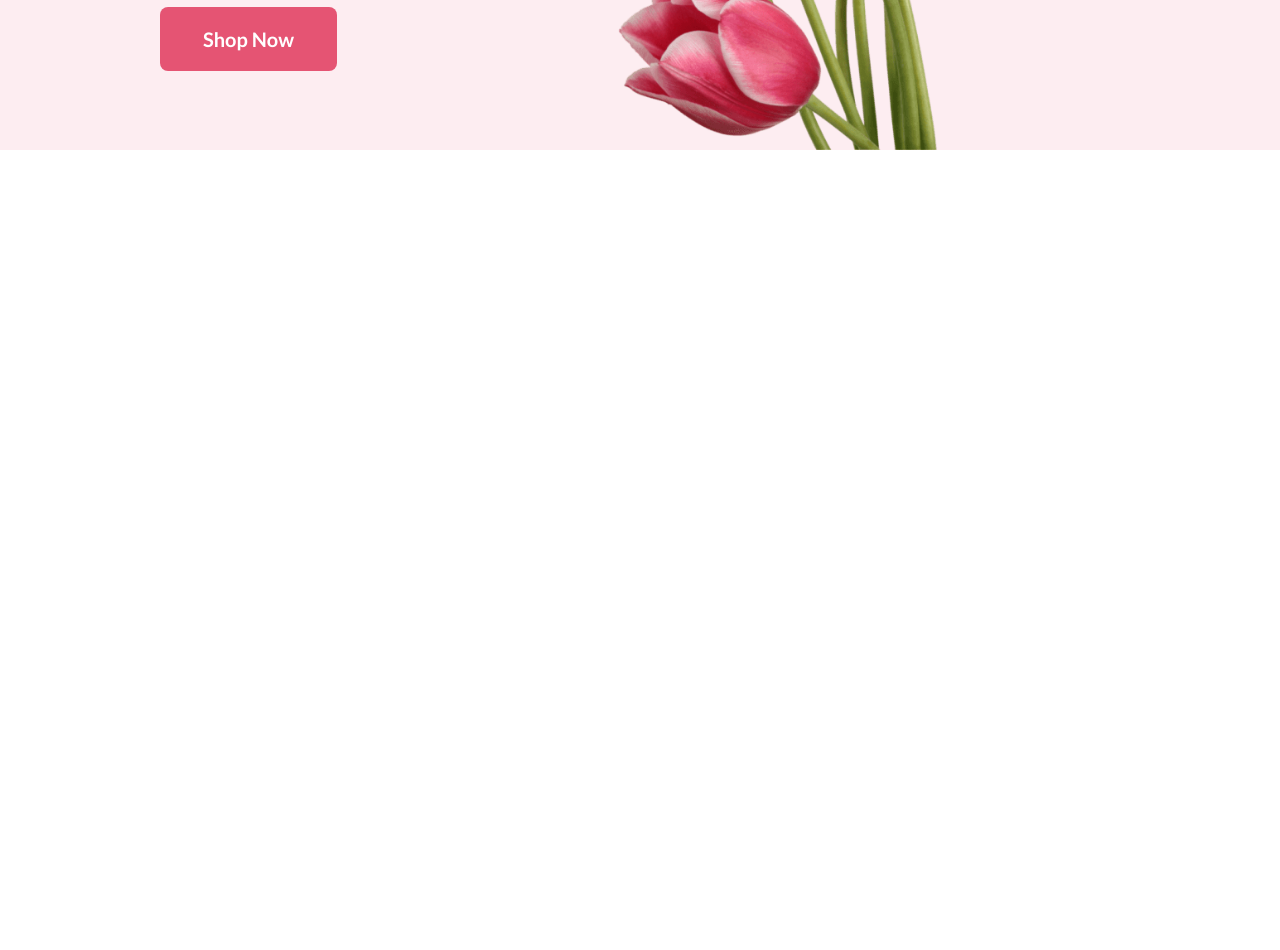
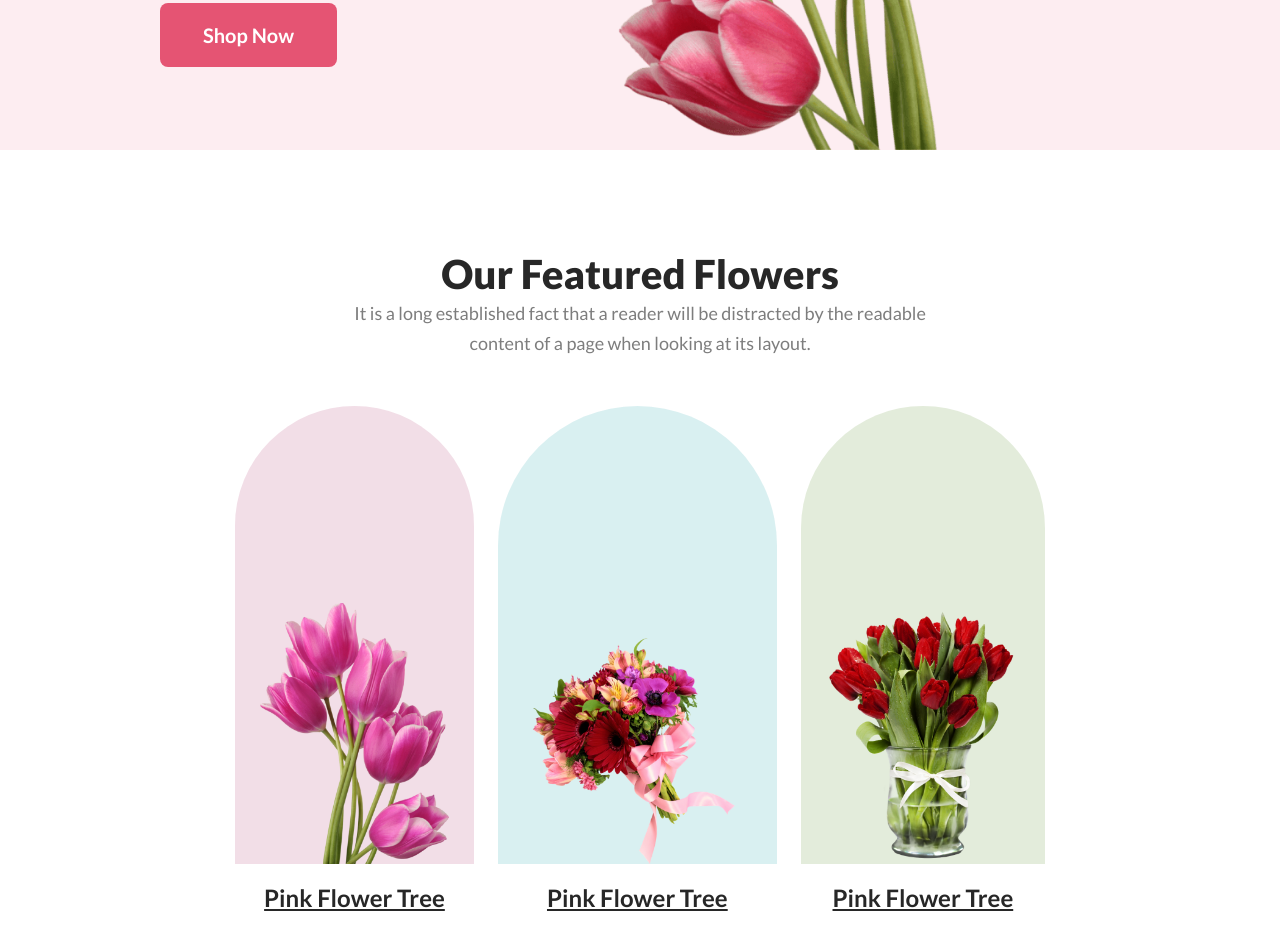
Before and after one commit to hemelprogramming/Flower-shop, a plain HTML site: page index.html in a window 1280 px wide. Shown: the part 512-1462 px from the top of the page. Before the commit the page ends 800 px from the top, so only its background shows below. Drawn offline with Linux system fonts and the light colour scheme.

Commit message:
added a main part

```diff
--- a/index.html
+++ b/index.html
@@ -23,6 +23,36 @@
       </div>
     </div>
   </header>
+  <section id="featured">
+    <div class="container">
+      <div class="section-heading">
+        <h2>Our Featured Flowers</h2>
+        <p>It is a long established fact that a reader will be distracted by the readable content of a page when looking
+          at its
+          layout.</p>
+      </div>
+      <div class="section-content">
+        <div class="flower ">
+          <div class="flower-img pink">
+            <img class="flower1" src="Flower Asset/pngwing 6.png" alt="">
+          </div>
+          <p>Pink Flower Tree</p>
+        </div>
+        <div class="flower">
+          <div class="flower-img blue">
+            <img src="Flower Asset/pngwing 5.png" alt="">
+          </div>
+          <p>Pink Flower Tree</p>
+        </div>
+        <div class="flower ">
+          <div class="flower-img  green">
+            <img src="Flower Asset/pngwing 8.png" alt="">
+          </div>
+          <p>Pink Flower Tree</p>
+        </div>
+      </div>
+    </div>
+  </section>
 </body>
 
 </html>
--- a/style/style.css
+++ b/style/style.css
@@ -28,6 +28,20 @@ button {
   font-weight: 700;
   line-height: normal;
 }
+.section-heading {
+  max-width: 594px;
+  text-align: center;
+  margin: 0 auto;
+  margin-bottom: 48px;
+}
+.section-heading h2 {
+  color: #272727;
+  text-align: center;
+  font-size: 40px;
+  font-style: normal;
+  font-weight: 800;
+  line-height: normal;
+}
 .container {
   width: 75%;
   max-width: 1440px;
@@ -50,8 +64,54 @@ button {
   font-style: normal;
   font-weight: 800;
   line-height: normal;
+  margin-bottom: 24px;
 }
 .banner .banner-img img {
   width: 100%;
   vertical-align: middle;
 }
+#featured {
+  padding: 100px;
+}
+.section-content {
+  display: flex;
+  align-items: end;
+  gap: 24px;
+}
+.section-content .flower .flower-img {
+  border-radius: 300px 300px 0px 0px;
+  padding: 30px 25px 0;
+  height: 428px;
+  display: flex;
+  align-items: end;
+}
+.section-content .flower .flower-img img {
+  width: 100%;
+}
+.section-content .flower .pink {
+  background: rgba(167, 33, 98, 0.15);
+}
+.section-content .flower .blue {
+  background: rgba(5, 151, 160, 0.15);
+}
+.section-content .flower .green {
+  background: rgba(71, 125, 17, 0.15);
+}
+.section-content .flower p {
+  color: #272727;
+  text-align: center;
+  font-family: Lato;
+  font-size: 24px;
+  font-style: normal;
+  font-weight: 700;
+  line-height: 35px;
+  text-decoration-line: underline;
+  margin-top: 16px;
+}
+.man-content {
+  border-radius: 8px;
+  background: rgba(39, 39, 39, 0.05);
+  display: flex;
+  align-items: center;
+  justify-content: space-between;
+}
```
